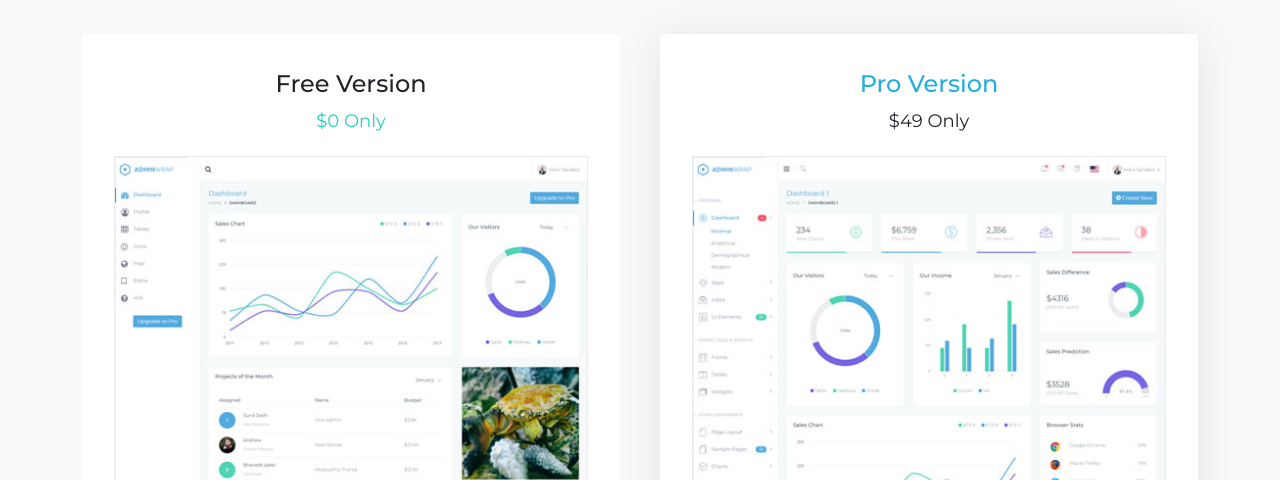
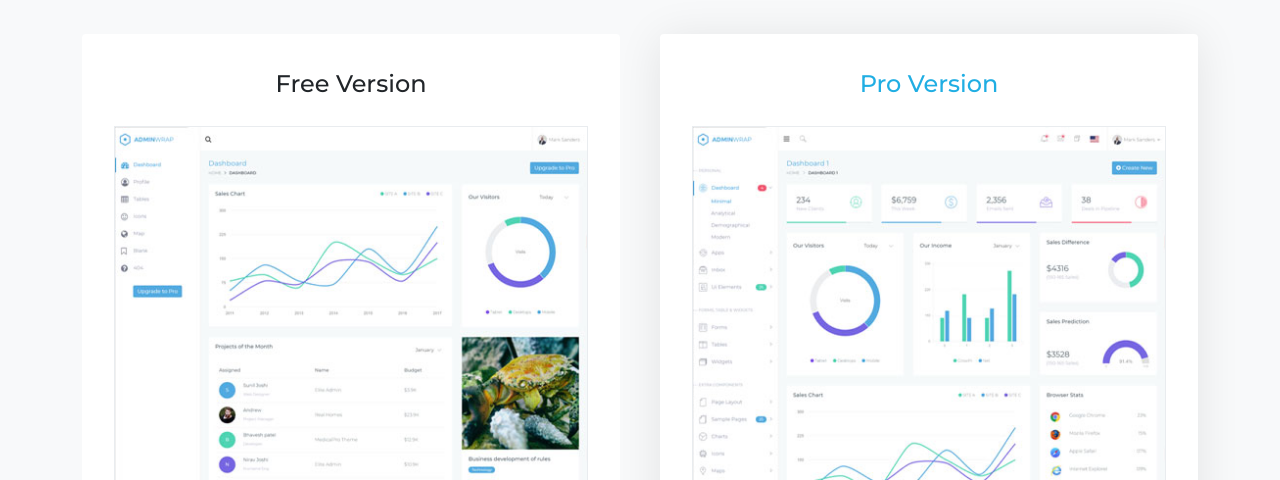
Before and after one commit to wrappixel/admin-wrap-lite, a plain HTML site: page landingpage/index.html in a window 1280 px wide. Shown: the part 320-800 px from the top of the page. Drawn offline with nearby package versions, Linux system fonts and the light colour scheme.

Commit message:
price removed

```diff
--- a/landingpage/index.html
+++ b/landingpage/index.html
@@ -137,7 +137,6 @@
                   <div class="card-body p-4">
                     <div class="text-center">
                       <h2 class="text-dark font-medium">Free Version</h2>
-                      <h4 class="text-success">$0 Only</h4>
                     </div>
                     <div class="live-box text-center mt-4">
                       <img
@@ -231,7 +230,6 @@
                   <div class="card-body p-4">
                     <div class="text-center">
                       <h2 class="text-info font-medium">Pro Version</h2>
-                      <h4 class="text-dark">$49 Only</h4>
                     </div>
                     <div class="live-box text-center mt-4">
                       <img
```
